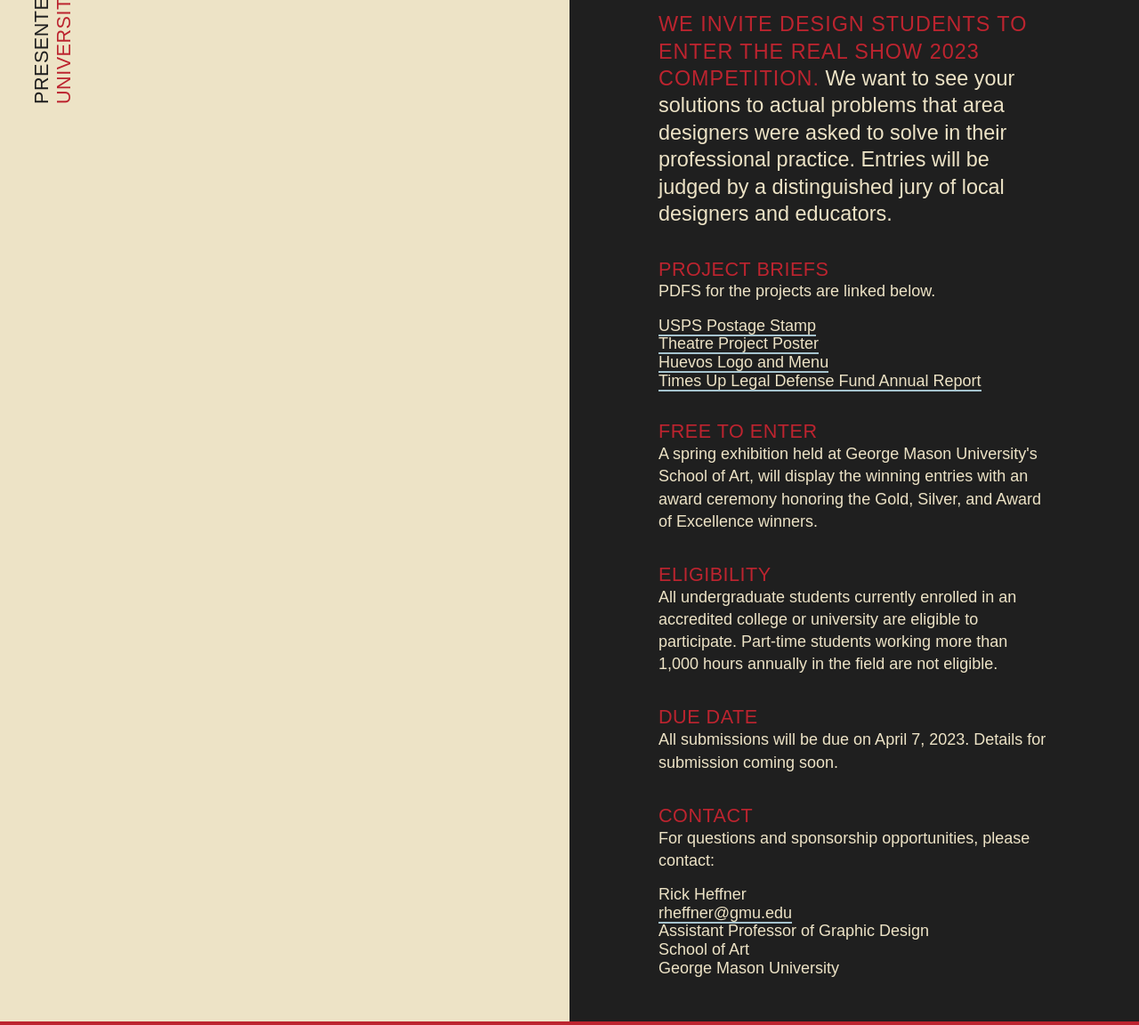
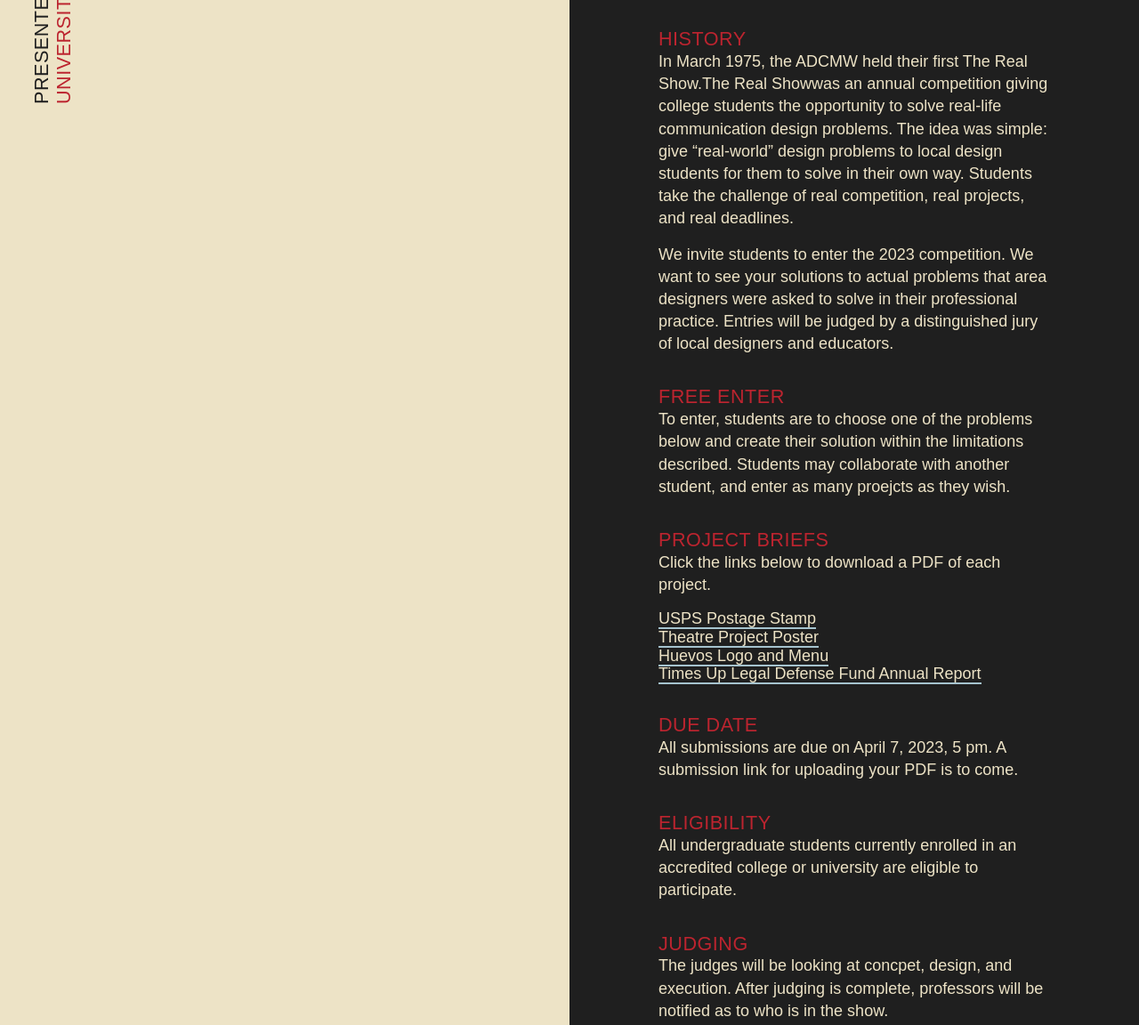
Before and after one commit to gmu-gd/realshow, a website built with Parcel: page index.html in a window 1280 px wide. Shown: the part 523-1675 px from the top of the page at 89% size. Built offline with nearby package versions, Linux system fonts and the light colour scheme; a web font is replaced by a local one.

Commit message:
Update index.html

```diff
--- a/index.html
+++ b/index.html
@@ -31,21 +31,29 @@
         <hr class="line">
         <h2>Call for Entries</h2>
         <p class="intro">An Art Director’s Club of Metropolitan Washington tradition since 1975, is now at George Mason University’s School of Art</p>
-        <p class="sub-intro"><span class="caps">We invite design students to enter The Real Show 2023 competition.</span> We want to see your solutions to actual problems that area designers were asked to solve in their professional practice. Entries will be judged by a distinguished jury of local designers and educators.</p>
+        <h3>History</h3>
+        <p>In March 1975, the ADCMW held their first The Real Show.The Real Showwas an annual competition giving college students the opportunity to solve real-life communication design problems. The idea was simple: give “real-world” design problems to local design students for them to solve in their own way. Students take the challenge of real competition, real projects, and real deadlines.</p>
+        <p>We invite students to enter the 2023 competition. We want to see your solutions to actual problems that area designers were asked to solve in their professional practice. Entries will be judged by a distinguished jury of local designers and educators.</p>
+        <h3>Free Enter</h3>
+        <p>To enter, students are to choose one of the problems below and create their solution within the limitations described. Students may collaborate with another student, and enter as many proejcts as they wish.</p>
         <h3>Project Briefs</h3>
-        <p>PDFS for the projects are linked below.</p>
+        <p>Click the links below to download a PDF of each project.</p>
         <ul>
           <li><a href="pdf/The-Real-Show_Project1.pdf">USPS Postage Stamp</a></li>
           <li><a href="pdf/The-Real-Show_Project2.pdf">Theatre Project Poster</a></li>
           <li><a href="pdf/The-Real-Show_Project3.pdf">Huevos Logo and Menu</a></li>
           <li><a href="pdf/The-Real-Show_Project4.pdf">Times Up Legal Defense Fund Annual Report</a></li>
         </ul>
-        <h3>Free to Enter</h3>
-        <p>A spring exhibition held at George Mason University's School of Art, will display the winning entries with an award ceremony honoring the Gold, Silver, and Award of Excellence winners.</p>
+        <h3>Due Date</h3>
+        <p>All submissions are due on April 7, 2023, 5 pm. A submission link for uploading your PDF is to come.</p>
         <h3>Eligibility</h3>
-        <p>All undergraduate students currently enrolled in an accredited college or university are eligible to participate. Part-time students working more than 1,000 hours annually in the field are not eligible.</p>
-        <h3>Due Date</h3>
-        <p>All submissions will be due on April 7, 2023. Details for submission coming soon.</p>
+        <p>All undergraduate students currently enrolled in an accredited college or university are eligible to participate.</p>
+        <h3>Judging</h3>
+        <p>The judges will be looking at concpet, design, and execution. After judging is complete, professors will be notified as to who is in the show.</p>
+        <h3>Winners</h3>
+        <p>All winners included in the show will receive an Award of Merit. There will also be Gold, Silver, and Award of Excellence winners.</p>
+        <h3>Exhibition</h3>
+        <p>Exhibition details are to come.</p>
         <h3>Contact</h3>
         <p>For questions and sponsorship opportunities, please contact:</p>
         <ul>
```
